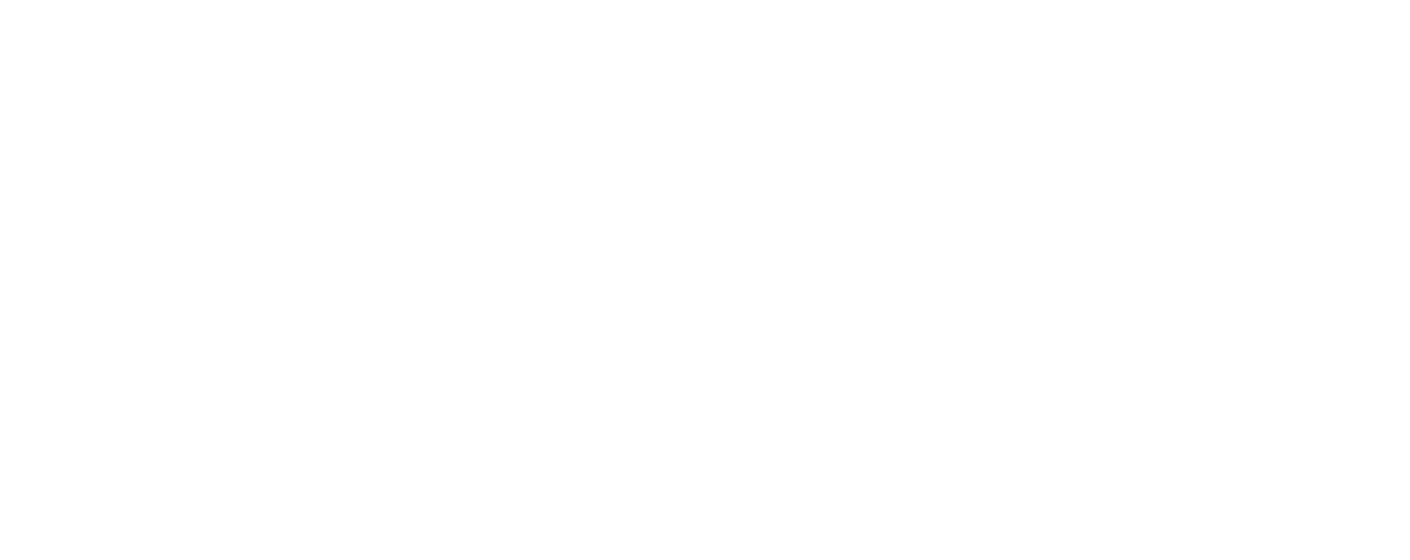
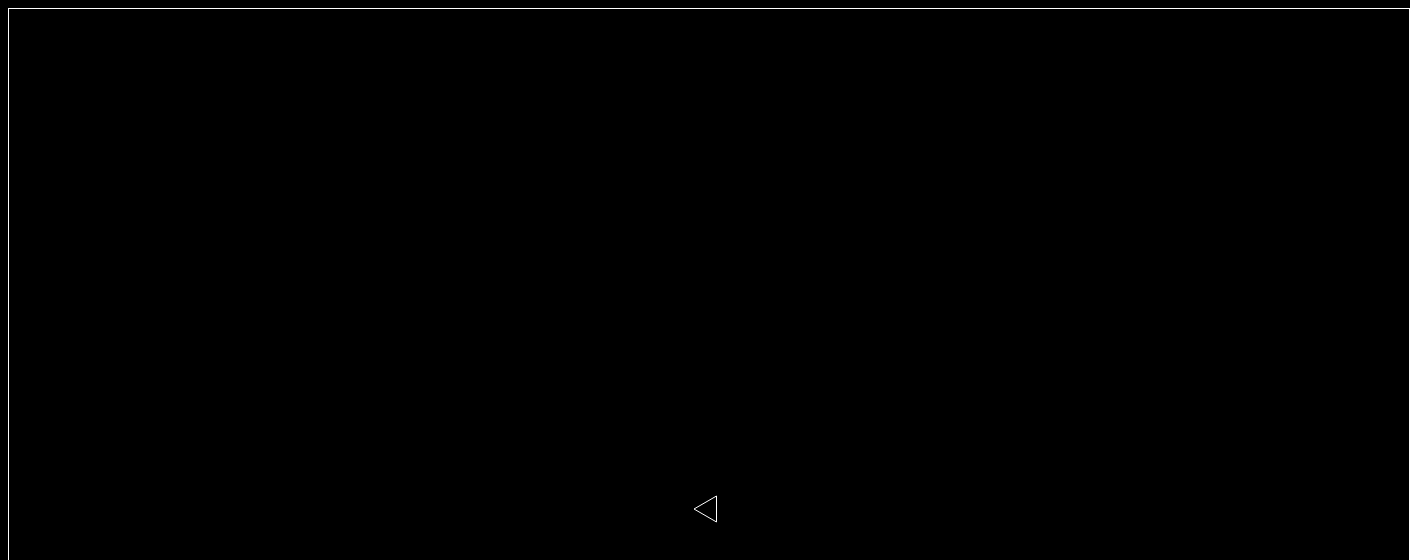
Before and after one commit to nicholaspsmith/js_asteroids, a plain HTML site: page index.html in a window 1280 px wide. Shown: the top 560 px of the page, 1410 px wide, since content can reach past the window. Drawn offline with Linux system fonts and the light colour scheme.

Commit message:
ship moves around with w, a, d keys

```diff
--- a/asteroids.js
+++ b/asteroids.js
@@ -0,0 +1,105 @@
+let canvas;
+let ctx;
+let canvasWidth = 1400;
+let canvasHeight = 1000;
+let keys = []
+
+document.addEventListener('DOMContentLoaded', SetupCanvas);
+
+function SetupCanvas() {
+  canvas = document.getElementById('my-canvas')
+  ctx = canvas.getContext('2d')
+  canvas.width = canvasWidth
+  canvas.height = canvasHeight
+  ctx.fillStyle = 'black'
+  ctx.fillRect(0,0,canvas.width,canvas.height)
+  document.body.addEventListener("keydown", e => {
+    keys[e.keyCode] = true
+  })
+  document.body.addEventListener("keyup", e => {
+    keys[e.keyCode] = false
+  })
+  Render();
+}
+
+class Ship {
+  constructor() {
+    this.visible = true
+    this.x = canvasWidth / 2
+    this.y = canvasHeight / 2
+    this.movingForward = false
+    this.speed = 0.1
+    this.velX = 0
+    this.velY = 0
+    this.rotateSpeed = 0.001
+    this.radius = 15
+    this.angle = 0
+    this.strokeColor = 'white'
+  }
+
+  Rotate(dir) {
+    this.angle += this.rotateSpeed * dir
+  }
+
+  Update() {
+    // convert degrees to radians
+    let radians = this.angle / Math.PI * 180
+    // oldX + cos(radians) * distance
+    // oldY + sin(radians) * distance
+    if (this.movingForward) {
+      this.velX += Math.cos(radians) * this.speed
+      this.velY += Math.sin(radians) * this.speed
+    }
+
+    // bounds checking
+    if (this.x < this.radius) {
+      this.x = canvas.width
+    }
+    if (this.x > canvas.width) {
+      this.x = this.radius
+    }
+    if (this.y < this.radius) {
+      this.y = canvas.height
+    }
+    if (this.y > canvas.height) {
+      this.y = this.radius
+    }
+    this.velX *= 0.99
+    this.velY *= 0.99
+
+    this.x -= this.velX
+    this.y -= this.velY
+  }
+
+  Draw() {
+    ctx.strokeStyle = this.strokeColor
+    ctx.beginPath()
+    let vertAngle = ((Math.PI * 2) / 3)
+    let radians = this.angle / Math.PI * 180
+    for (let i = 0; i < 3; i++) {
+      let newX = this.x - this.radius * Math.cos(vertAngle * i + radians)
+      let newY = this.y - this.radius * Math.sin(vertAngle * i + radians)
+      ctx.lineTo(newX, newY)
+    }
+    ctx.closePath()
+    ctx.stroke()
+  }
+}
+
+let ship = new Ship()
+
+function Render() {
+  ship.movingForward = (keys[87])
+  if (keys[68]) {
+    // d key
+    ship.Rotate(1)
+  }
+  if (keys[65]) {
+    // a key
+    ship.Rotate(-1)
+  }
+  ctx.clearRect(0,0,canvasWidth,canvasHeight)
+  ship.Update()
+  ship.Draw()
+  requestAnimationFrame(Render)
+}
--- a/index.html
+++ b/index.html
@@ -10,7 +10,7 @@
 </head>
 <body>
   <div id="container">
-    <div id="my-canvas"></div>
+    <canvas id="my-canvas"></canvas>
   </div>
 </body>
 </html>
--- a/style.css
+++ b/style.css
@@ -0,0 +1,11 @@
+body {
+  background: #000;
+}
+#container {
+  max-width: 1400px;
+  margin: auto;
+}
+#my-canvas {
+  background: #000;
+  border: 1px solid #fff;
+}
```
